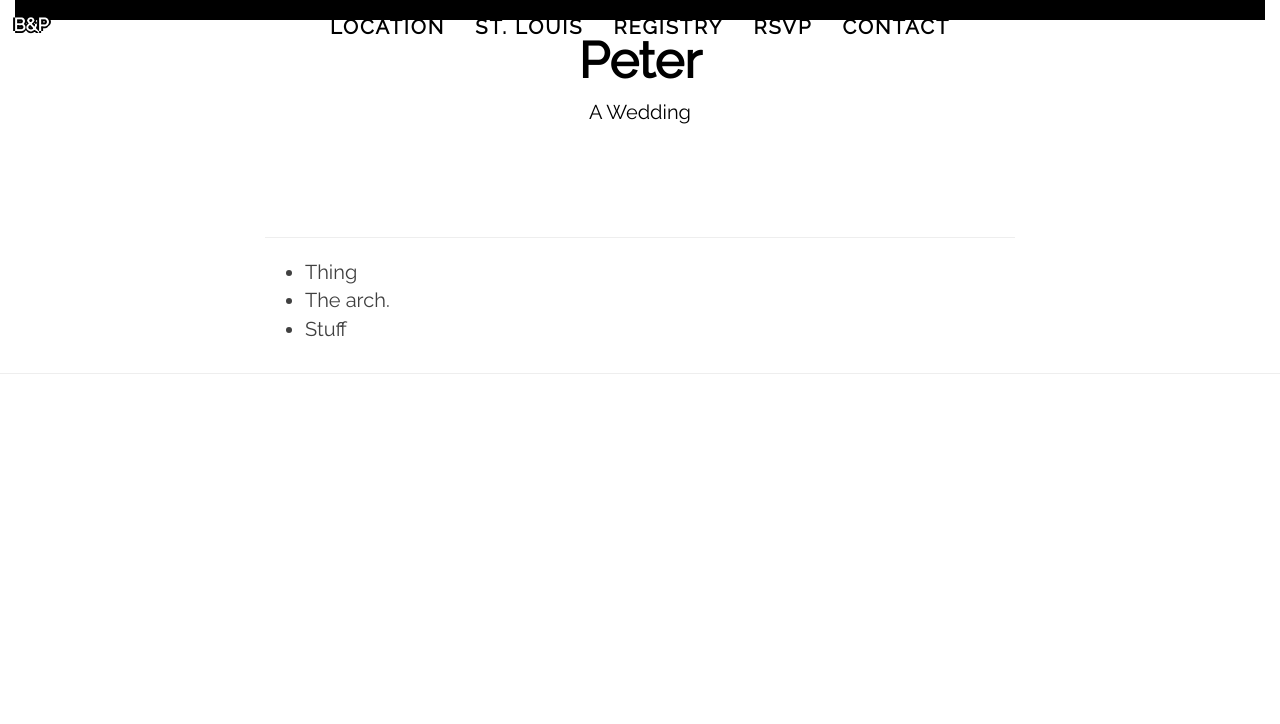
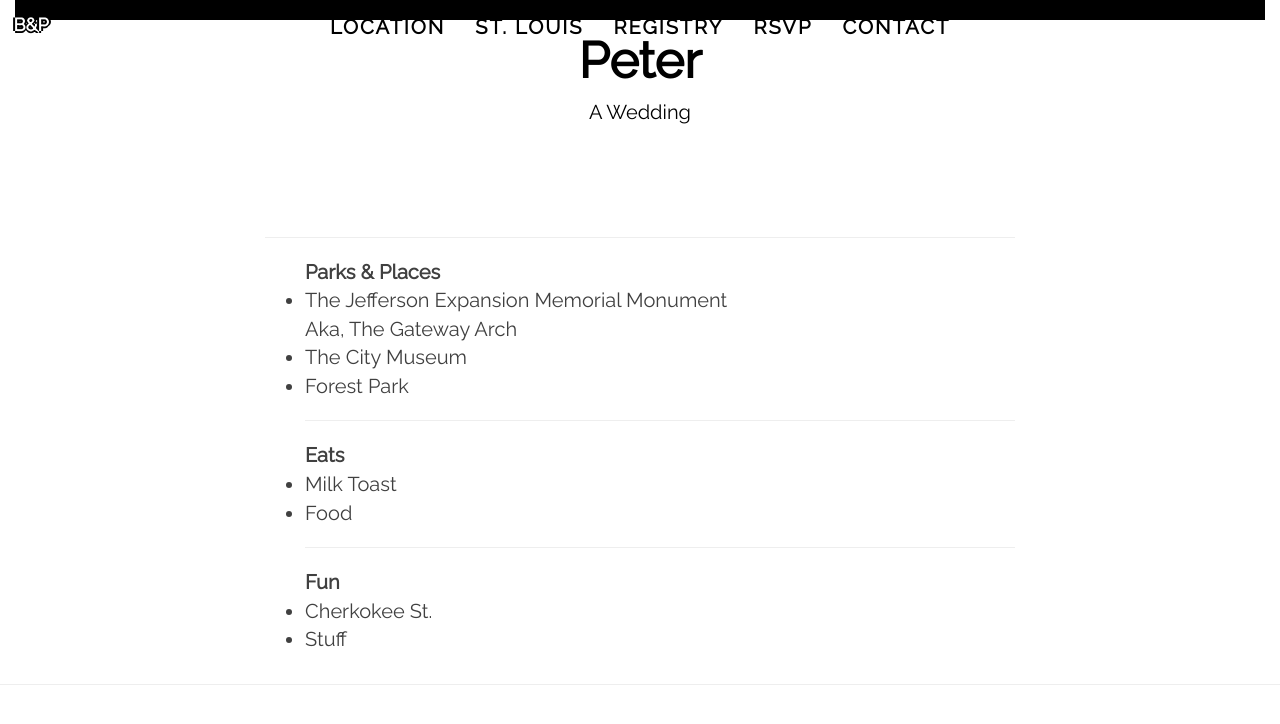
Before and after one commit to peterolivo/wedding, a Jekyll site: the page built from stlouis.html, in a window 1280 px wide and 900 px high, scrolled down 544 px. Shown: the top 724 px of the window. Built offline with Jekyll 4.4.1, drawn with Linux system fonts in a browser that asks for light colours; nearby versions of some CDN libraries; Markdown is read by kramdown in place of the engine named in the settings.

Commit message:
more chnges to the content

```diff
--- a/_includes/header.html
+++ b/_includes/header.html
@@ -6,8 +6,8 @@
     <meta charset="utf-8">
     <meta http-equiv="X-UA-Compatible" content="IE=edge">
     <meta name="viewport" content="width=device-width, initial-scale=1">
-    <meta name="description" content="">
-    <meta name="author" content="">
+    <meta name="description" content="the website for our wedding">
+    <meta name="author" content="Peter Olivo">
 
     <title>Bernadette and Peter</title>
 
--- a/stlouis.html
+++ b/stlouis.html
@@ -9,8 +9,18 @@ title: St. Louis
         <div class="col-lg-8 col-lg-offset-2 col-md-10 col-md-offset-1">
             <hr class="divider">
             <ul>
-              <li>Thing</li>
-              <li>The arch.</li>
+              <strong>Parks & Places</strong>
+              <li>The Jefferson Expansion Memorial Monument
+                <br>  Aka, The Gateway Arch</li>
+              <li>The City Museum</li>
+              <li>Forest Park</li>
+              <hr>
+              <strong>Eats</strong>
+              <li>Milk Toast</li>
+              <li>Food</li>
+              <hr>
+              <strong>Fun</strong>
+              <li>Cherkokee St.</li>
               <li>Stuff</li>
             </ul>
         </div>
--- a/thanks.html
+++ b/thanks.html
@@ -10,7 +10,7 @@ title: Contact
               <hr class="divider">
               <h2 class="section-heading">Thank you for your RSVP!</h2>
                 <h3>We look forward to seeing you!</h3>
-              <p>Or not.</p>
+              <p>Otherwise, we hope to see you in the future.</p>
       </div>
   </div>
 
```
Also changed, not shown: README.md.
